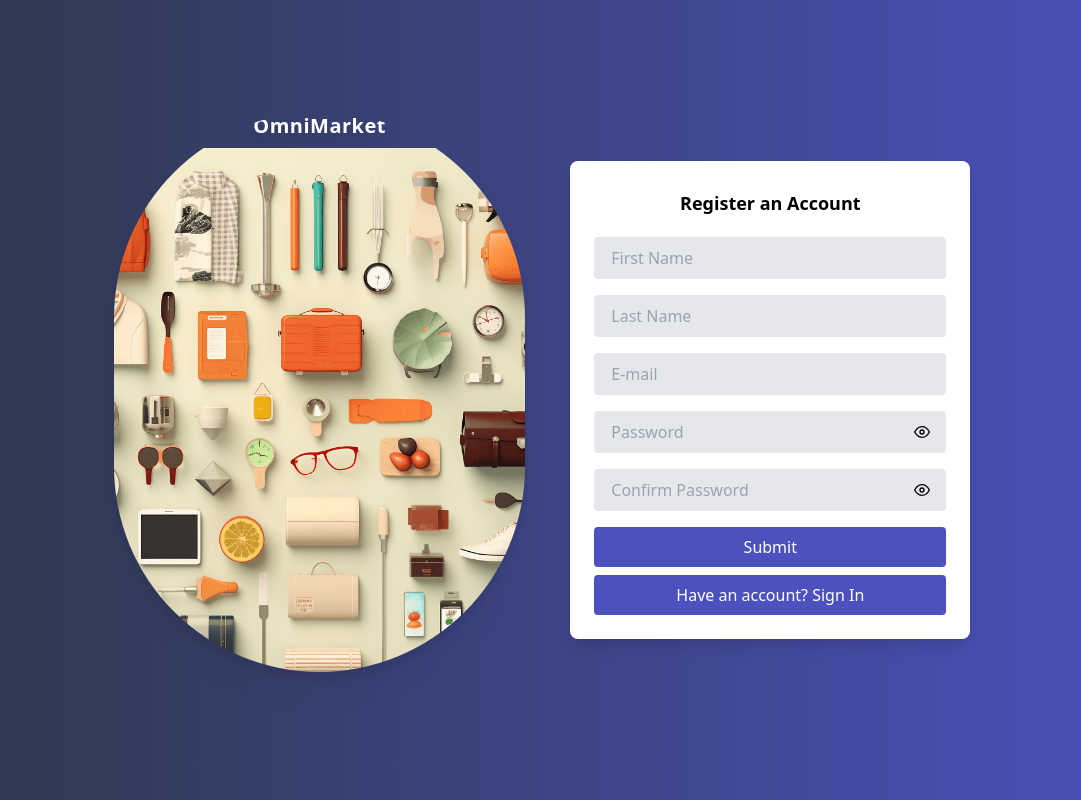
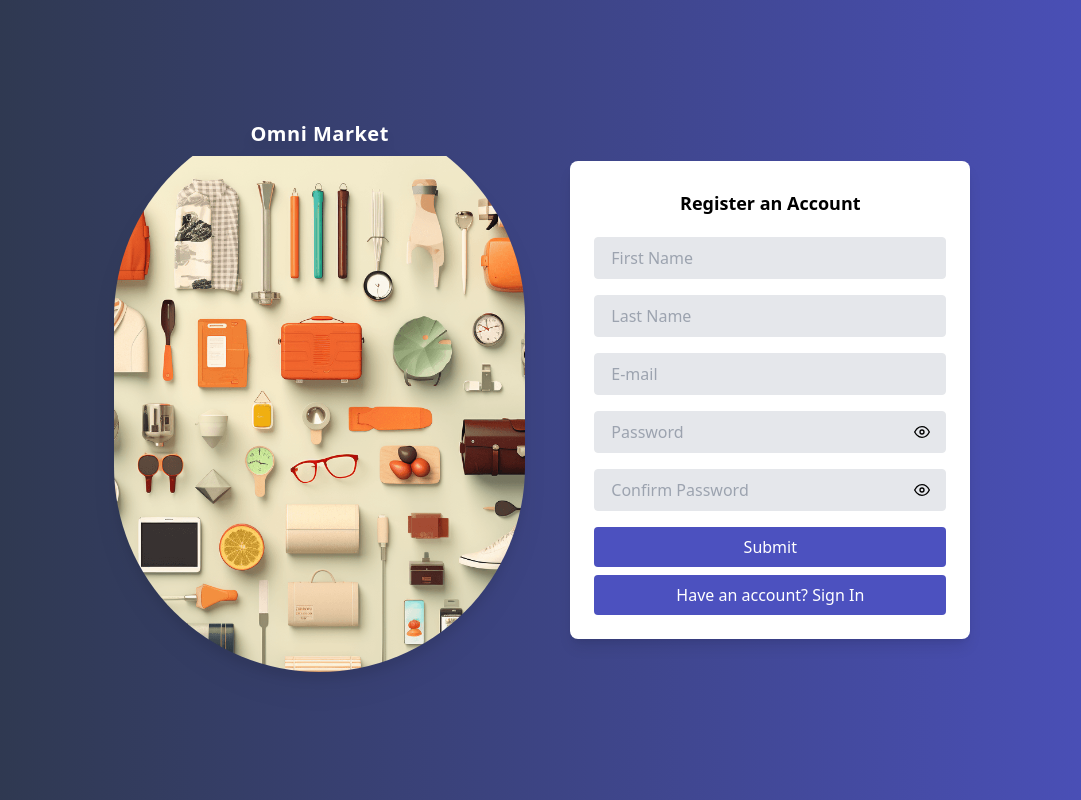
Before and after one commit to Alexander-Jessop/e-commerce, a React (Vite) app: page / in a window 1280 px wide. Shown: the whole page, without its empty margins (99-1180 px from the left). Built offline with nearby package versions, Linux system fonts and the light colour scheme; no server answers.

Commit message:
thought experments for register page

```diff
--- a/src/pages/AccessPage.jsx
+++ b/src/pages/AccessPage.jsx
@@ -28,8 +28,8 @@ const AccessPage = () => {
         <div className="w-full lg:w-2/3 lg:flex">
           <div className="w-full xl:w-1/2 flex justify-center mb-4 lg:h-full">
             <div className="rounded-lg overflow-hidden max-w-[35rem] w-full object-cover lg:mr-4 sm:mr-0 lg:min-h-[35rem] h-40 lg:rounded-full text-center drop-shadow-xl">
-              <h1 className="font-bold lg:text-xl text-2xl mb-2 text-white tracking-wide">
-                OmniMarket
+              <h1 className="font-bold lg:text-xl text-2xl mb-2 text-white tracking-wide mt-2">
+                Omni Market
               </h1>
               <img
                 src={knollingImage}
```
